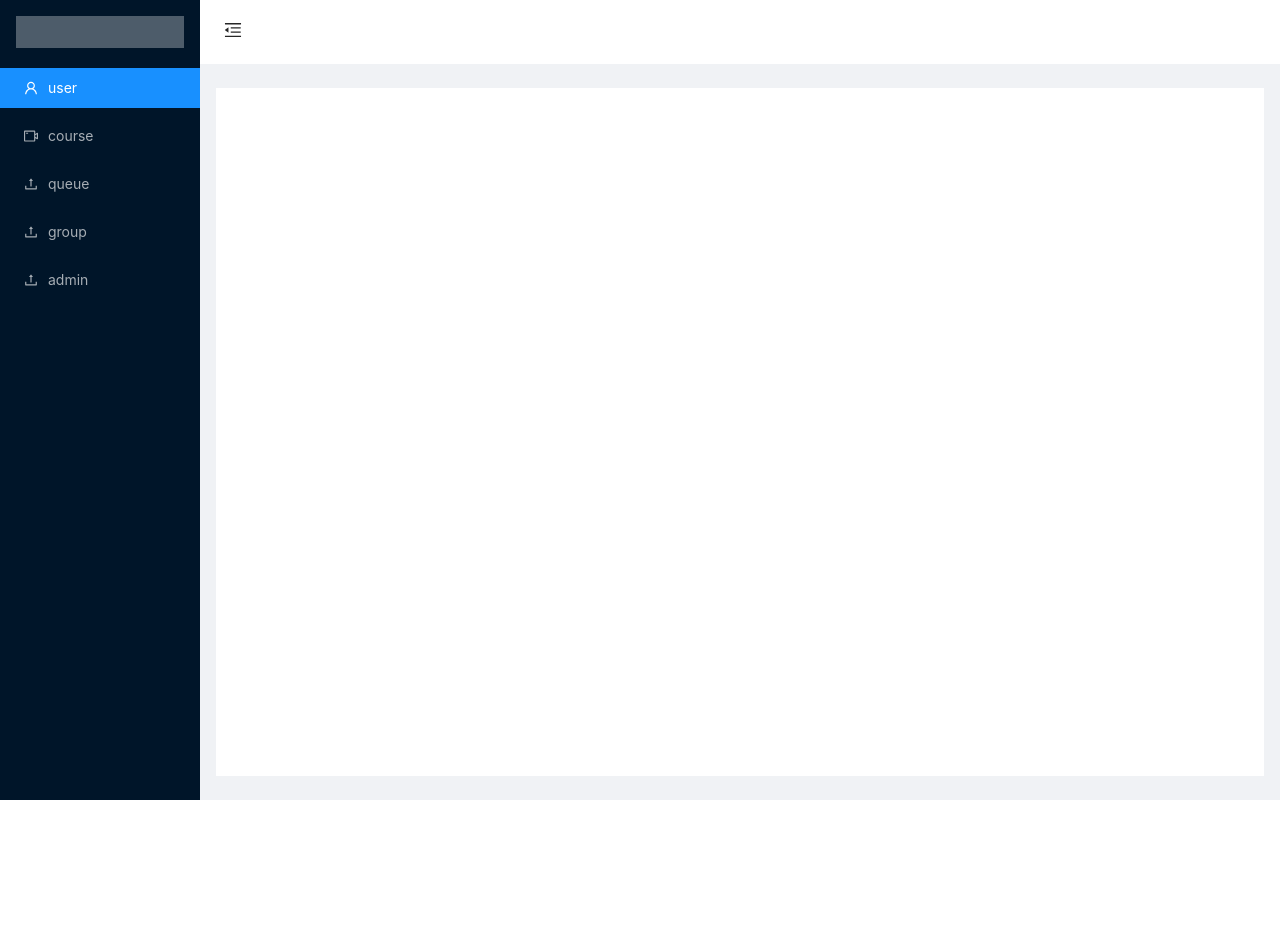
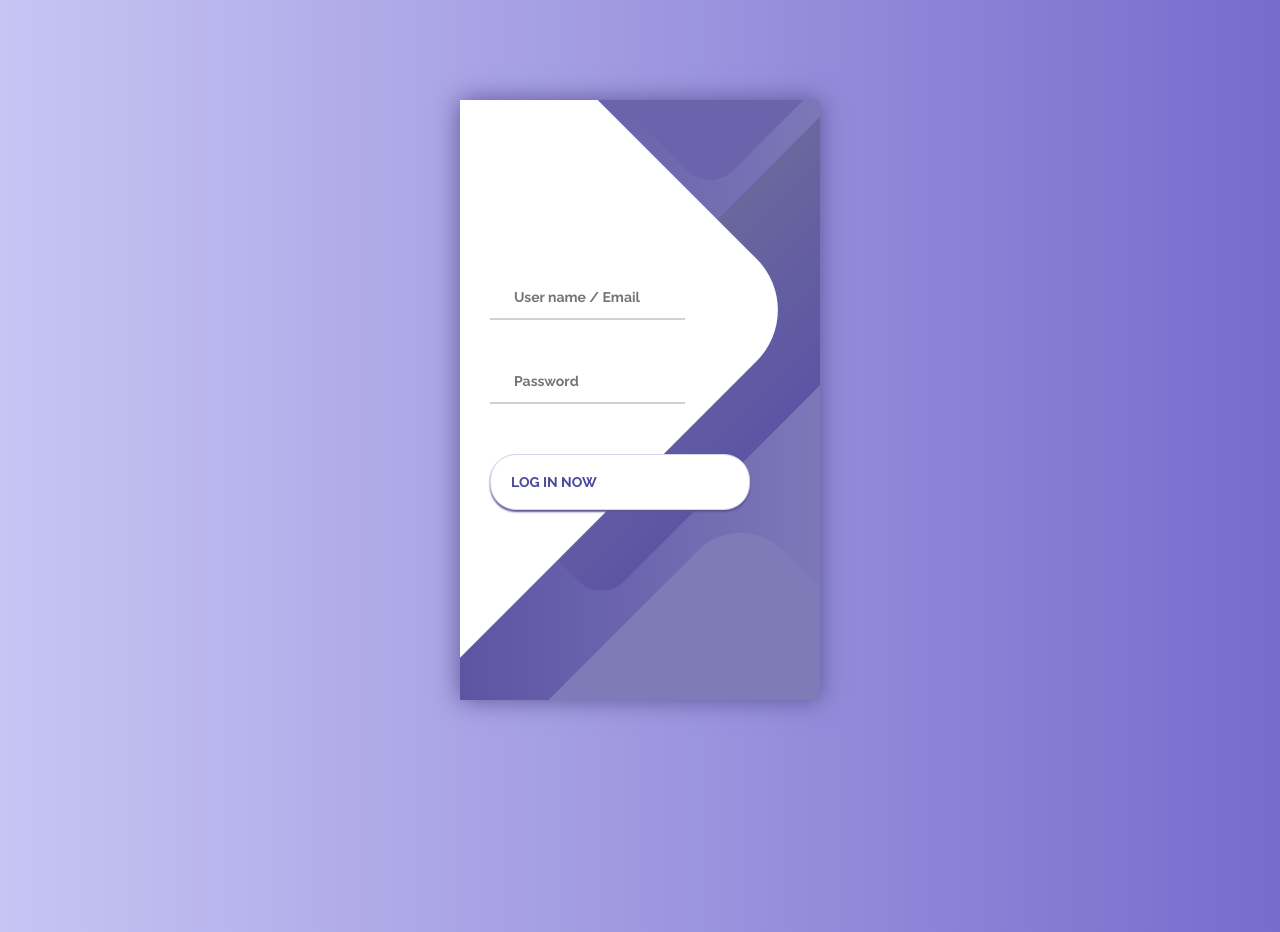
Before and after one commit to davronismoilov/admin-side, a React (Create React App) app: page /admin/course in a window 1280 px wide. Before the commit the page ends 800 px from the top, so only its background shows below. Built offline with nearby package versions, Linux system fonts and the light colour scheme.

Commit message:
many changes
Signed-off-by: Akhror_Mamasodirov <axror19977@gmail.com>

```diff
--- /dev/null
+++ b/src/admin/auth/auth.css
@@ -0,0 +1,178 @@
+@import url('https://fonts.googleapis.com/css?family=Raleway:400,700');
+
+* {
+    box-sizing: border-box;
+    margin: 0;
+    padding: 0;
+    font-family: Raleway, sans-serif;
+}
+
+body {
+    background: linear-gradient(90deg, #C7C5F4, #776BCC);
+}
+
+.container {
+    display: flex;
+    align-items: center;
+    justify-content: center;
+    min-height: 100vh;
+}
+
+.screen {
+    background: linear-gradient(90deg, #5D54A4, #7C78B8);
+    position: relative;
+    height: 600px;
+    width: 360px;
+    box-shadow: 0px 0px 24px #5C5696;
+}
+
+.screen__content {
+    z-index: 1;
+    position: relative;
+    height: 100%;
+}
+
+.screen__background {
+    position: absolute;
+    top: 0;
+    left: 0;
+    right: 0;
+    bottom: 0;
+    z-index: 0;
+    -webkit-clip-path: inset(0 0 0 0);
+    clip-path: inset(0 0 0 0);
+}
+
+.screen__background__shape {
+    transform: rotate(45deg);
+    position: absolute;
+}
+
+.screen__background__shape1 {
+    height: 520px;
+    width: 520px;
+    background: #FFF;
+    top: -50px;
+    right: 120px;
+    border-radius: 0 72px 0 0;
+}
+
+.screen__background__shape2 {
+    height: 220px;
+    width: 220px;
+    background: #6C63AC;
+    top: -172px;
+    right: 0;
+    border-radius: 32px;
+}
+
+.screen__background__shape3 {
+    height: 540px;
+    width: 190px;
+    background: linear-gradient(270deg, #5D54A4, #6A679E);
+    top: -24px;
+    right: 0;
+    border-radius: 32px;
+}
+
+.screen__background__shape4 {
+    height: 400px;
+    width: 200px;
+    background: #7E7BB9;
+    top: 420px;
+    right: 50px;
+    border-radius: 60px;
+}
+
+.login {
+    width: 320px;
+    padding: 30px;
+    padding-top: 156px;
+}
+
+.login__field {
+    padding: 20px 0px;
+    position: relative;
+}
+
+.login__icon {
+    position: absolute;
+    top: 30px;
+    color: #7875B5;
+}
+
+.login__input {
+    border: none;
+    border-bottom: 2px solid #D1D1D4;
+    background: none;
+    padding: 10px;
+    padding-left: 24px;
+    font-weight: 700;
+    width: 75%;
+    transition: .2s;
+}
+
+.login__input:active,
+.login__input:focus,
+.login__input:hover {
+    outline: none;
+    border-bottom-color: #6A679E;
+}
+
+.login__submit {
+    background: #fff;
+    font-size: 14px;
+    margin-top: 30px;
+    padding: 16px 20px;
+    border-radius: 26px;
+    border: 1px solid #D4D3E8;
+    text-transform: uppercase;
+    font-weight: 700;
+    display: flex;
+    align-items: center;
+    width: 100%;
+    color: #4C489D;
+    box-shadow: 0px 2px 2px #5C5696;
+    cursor: pointer;
+    transition: .2s;
+}
+
+.login__submit:active,
+.login__submit:focus,
+.login__submit:hover {
+    border-color: #6A679E;
+    outline: none;
+}
+
+.button__icon {
+    font-size: 24px;
+    margin-left: auto;
+    color: #7875B5;
+}
+
+.social-login {
+    position: absolute;
+    height: 140px;
+    width: 160px;
+    text-align: center;
+    bottom: 0px;
+    right: 0px;
+    color: #fff;
+}
+
+.social-icons {
+    display: flex;
+    align-items: center;
+    justify-content: center;
+}
+
+.social-login__icon {
+    padding: 20px 10px;
+    color: #fff;
+    text-decoration: none;
+    text-shadow: 0px 0px 8px #7875B5;
+}
+
+.social-login__icon:hover {
+    transform: scale(1.5);
+}
--- /dev/null
+++ b/src/admin/auth/auth.js
@@ -0,0 +1,70 @@
+import React, {useReducer, useState} from 'react';
+import './auth.css';
+import axios from "axios";
+
+
+const reducer = (state, action) => {
+    switch (action.type) {
+        case "LOGIN":
+            return {
+                ...state, [action.key]: action.value
+            }
+        default:
+            return {};
+    }
+};
+
+function Auth() {
+    const [auth, dispatch] = useReducer(reducer, {phoneNumber: "", password: ""});
+    const [success, setSuccess] = useState(false);
+
+    function handleInputChange(e) {
+        dispatch({
+            type: "LOGIN", key: e.target.name, value: e.target.value
+        })
+    }
+
+
+    function login() {
+        axios.post("http://localhost:9000/api/v1/auth/login", auth).then((res) => {
+            if (res.data.statusCode === 200) {
+                localStorage.setItem("accessToken", res.data.accessToken)
+                localStorage.setItem("refreshToken", res.data.refreshToken);
+            }
+        })
+    }
+
+    return <div>
+         <div className="container">
+            <div className="screen">
+                <div className="screen__content">
+                    <div className="login">
+                        <div className="login__field">
+                            <i className="login__icon fas fa-user"/>
+                            <input type="text" name="phoneNumber" className="login__input"
+                                   placeholder="User name / Email"
+                                   onChange={handleInputChange}/>
+                        </div>
+                        <div className="login__field">
+                            <i className="login__icon fas fa-lock"/>
+                            <input type="password" name="password" className="login__input" placeholder="Password"
+                                   onChange={handleInputChange}/>
+                        </div>
+                        <button className="button login__submit" onClick={login}>
+                            <span className="button__text">Log In Now</span>
+                        </button>
+                    </div>
+                </div>
+                <div className="screen__background">
+                    <span className="screen__background__shape screen__background__shape4"/>
+                    <span className="screen__background__shape screen__background__shape3"/>
+                    <span className="screen__background__shape screen__background__shape2"/>
+                    <span className="screen__background__shape screen__background__shape1"/>
+                </div>
+            </div>
+        </div>
+    </div>
+
+}
+
+export default Auth;
--- /dev/null
+++ b/src/admin/course/course.js
@@ -0,0 +1,6 @@
+function Course(){
+    return <div>
+        Hello Course
+    </div>
+}
+export default Course;
--- a/src/admin/layout/main.js
+++ b/src/admin/layout/main.js
@@ -9,11 +9,12 @@
 import React, {useState} from 'react';
 import './main.css';
 import {Link, Route, Routes} from "react-router-dom";
-import User from "../user/main";
+import User from "../user/user";
+import Course from "../course/course";
 
 const {Header, Sider, Content} = Layout;
 
-const MainLayout = () => {
+const   MainLayout = () => {
     const [collapsed, setCollapsed] = useState(false);
     return (
         <Layout>
@@ -75,6 +76,7 @@
 
                     <Routes>
                         <Route exact={true} path={"/admin/user"} element={<User/>}/>
+                        <Route exact={true} path={"/admin/course"} element={<Course/>}/>
                     </Routes>
 
                 </Content>
--- a/src/index.js
+++ b/src/index.js
@@ -4,12 +4,13 @@
 import 'bootstrap/dist/css/bootstrap.css'
 import 'antd/dist/antd.css'
 import {BrowserRouter} from "react-router-dom";
+import Auth from "./admin/auth/auth";
 
 const root = ReactDOM.createRoot(document.getElementById('root'));
 root.render(
     <BrowserRouter>
         <React.StrictMode>
-            <App/>
+            <Auth/>
         </React.StrictMode>
     </BrowserRouter>
 );
```
Also changed, not shown: src/admin/user/user.js (renamed from src/admin/user/main.js).
